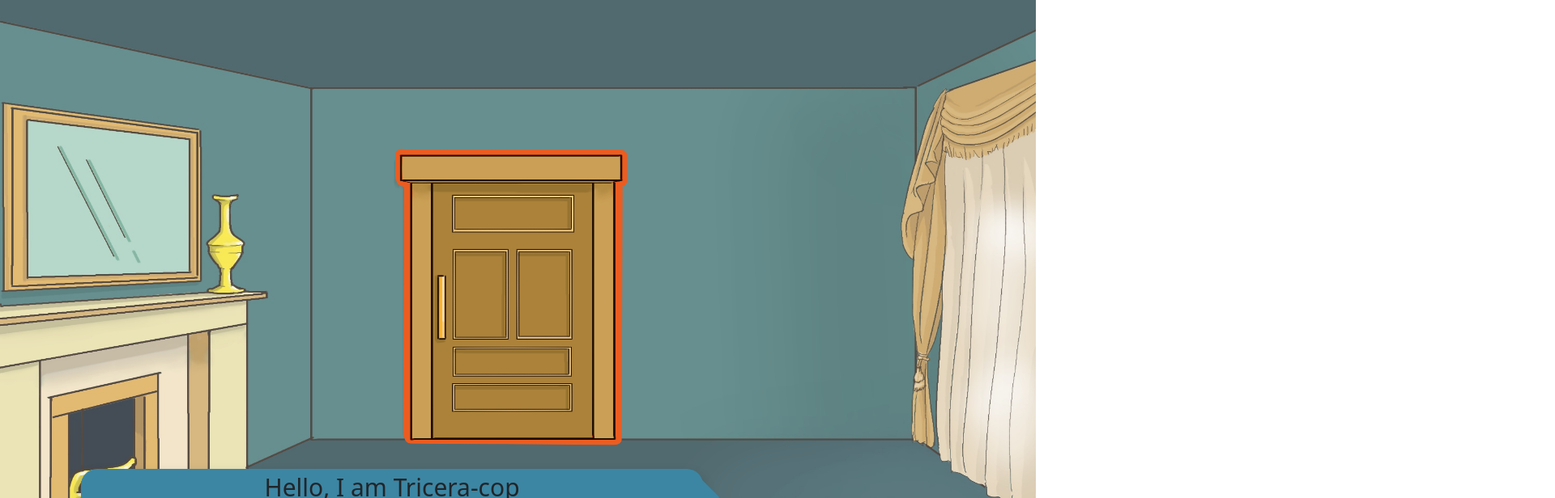
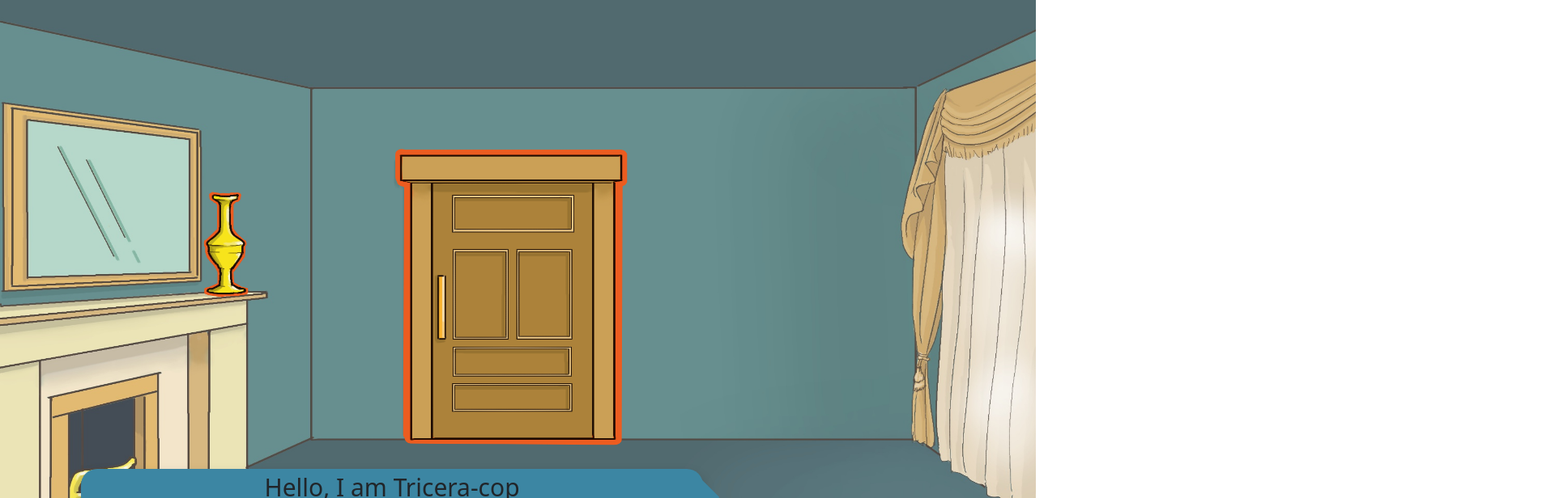
Before and after one commit to SeanEmmers/tricera-COPS, a React (Create React App) app: page / in a window 1280 px wide. Shown: the top 616 px of the page at 81% size, 1920 px wide, since content can reach past the window. Built offline with nearby package versions, Linux system fonts and the light colour scheme.

Commit message:
small bugs fixed

```diff
--- a/package.json
+++ b/package.json
@@ -8,6 +8,7 @@
     "@testing-library/user-event": "^12.1.10",
     "bootstrap": "^5.1.0",
     "react": "^17.0.2",
+    "react-bootstrap": "^2.0.0-beta.4",
     "react-dom": "^17.0.2",
     "react-scripts": "4.0.3",
     "web-vitals": "^1.0.1"
--- a/src/App.css
+++ b/src/App.css
@@ -90,7 +90,7 @@ body {
 	z-index: -1;
 }
 
-// used onJar image - needs looking into.
+/* used onJar image - needs looking into.*/
 #OrangeLine:checked.ObjectOutline {
   height: 100vh;
   width: 99.9%;
--- a/src/components/landing-room/LandingRoom.js
+++ b/src/components/landing-room/LandingRoom.js
@@ -50,7 +50,7 @@ const LandingRoom = () => {
     <div className='LandingRoom'>
       <div className="parent">
         <img className="backgroundImage" src={RoomOneImage} alt="TriceraCop" />
-        <img className="ObjectOutline" id="OrangeLine" src={jarOutline} alt="Jar" />
+        <img className="objectOutline" id="OrangeLine" src={jarOutline} alt="Jar" />
         <Door/>
         <SpeechBubble/>
       </div>
```
Also changed, not shown: 2 other files (tests, documents, lock files or other folders).
